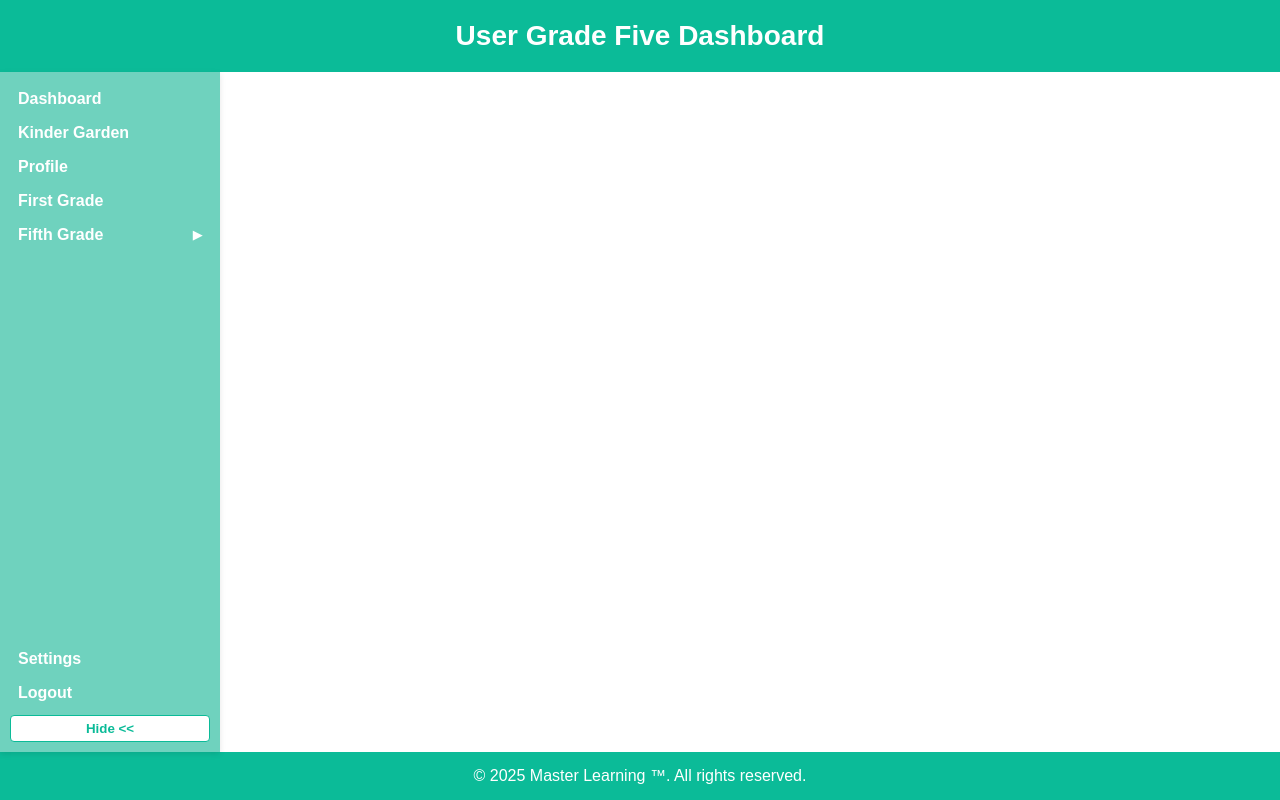
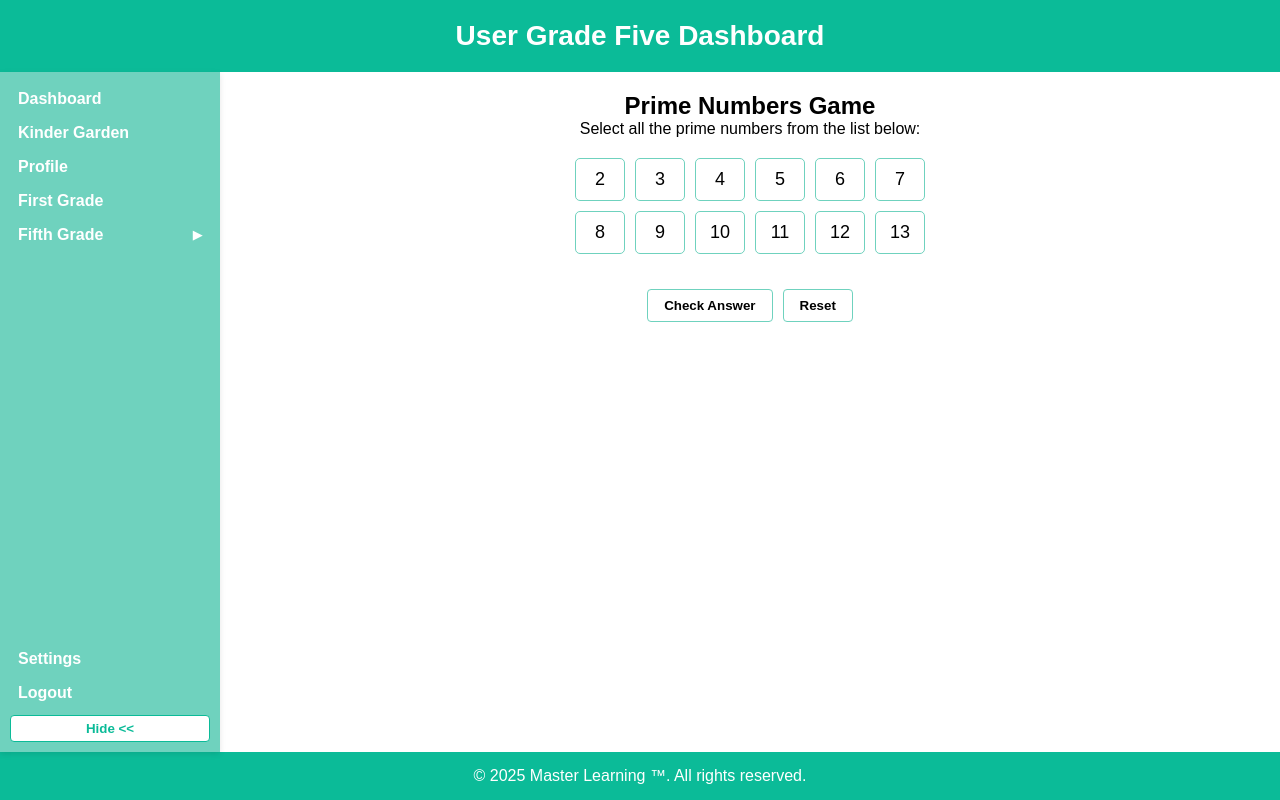
Before and after one commit to 1981master/Educations, a Vue app: page /fifth-grade/game2 in a window 1280 px wide. Built offline with nearby package versions, Linux system fonts and the light colour scheme.

Commit message:
add inital Prime numbers

```diff
--- a/src/App.vue
+++ b/src/App.vue
@@ -13,19 +13,19 @@
             label: 'Fifth Grade',
             position: 'top',
             children: [
-              { label: 'Game 1: Prime Numbers', route: '/fifth-grade/game1' },
+              { label: 'Prime Numbers', route: '/fifth-grade/game1' },
               {
-                label: 'Game 2: Fractions Puzzle',
+                label: 'Fractions Puzzle',
                 route: '/fifth-grade/game2',
               },
               {
-                label: 'Game 3: Geometry Explorer',
+                label: 'Geometry Explorer',
                 route: '/fifth-grade/game3',
               },
-              { label: 'Game 4: Math Riddles', route: '/fifth-grade/game4' },
-              { label: 'Game 5: Logic Maze', route: '/fifth-grade/game5' },
+              { label: ' Math Riddles', route: '/fifth-grade/game4' },
+              { label: 'Logic Maze', route: '/fifth-grade/game5' },
               {
-                label: 'Game 6: Equation Balance',
+                label: 'Equation Balance',
                 route: '/fifth-grade/game6',
               },
             ],
--- /dev/null
+++ b/src/components/FifthGradeComponents/PrimeNumbersGame.vue
@@ -0,0 +1,125 @@
+<template>
+  <div class="prime-game">
+    <h2>Prime Numbers Game</h2>
+    <p>Select all the prime numbers from the list below:</p>
+
+    <div class="numbers-grid">
+      <button
+        v-for="(num, index) in numbers"
+        :key="index"
+        :class="{ selected: selectedNumbers.includes(num) }"
+        @click="toggleNumber(num)"
+      >
+        {{ num }}
+      </button>
+    </div>
+
+    <div class="actions">
+      <button @click="checkAnswer">Check Answer</button>
+      <button @click="resetGame">Reset</button>
+    </div>
+
+    <div v-if="message" class="message">{{ message }}</div>
+  </div>
+</template>
+
+<script>
+  export default {
+    name: 'PrimeNumbersGame',
+    data() {
+      return {
+        numbers: [2, 3, 4, 5, 6, 7, 8, 9, 10, 11, 12, 13],
+        selectedNumbers: [],
+        message: '',
+        primes: [2, 3, 5, 7, 11, 13],
+      }
+    },
+    methods: {
+      toggleNumber(num) {
+        if (this.selectedNumbers.includes(num)) {
+          this.selectedNumbers = this.selectedNumbers.filter((n) => n !== num)
+        } else {
+          this.selectedNumbers.push(num)
+        }
+      },
+      checkAnswer() {
+        const correct =
+          this.selectedNumbers.every((n) => this.primes.includes(n)) &&
+          this.primes.every((p) => this.selectedNumbers.includes(p))
+        this.message = correct
+          ? '🎉 Correct! Well done!'
+          : '❌ Some numbers are wrong. Try again.'
+      },
+      resetGame() {
+        this.selectedNumbers = []
+        this.message = ''
+      },
+    },
+  }
+</script>
+
+<style scoped>
+  .prime-game {
+    display: flex;
+    flex-direction: column;
+    align-items: center;
+  }
+
+  .numbers-grid {
+    display: grid;
+    grid-template-columns: repeat(6, 50px);
+    gap: 10px;
+    margin: 20px 0;
+  }
+
+  .numbers-grid button {
+    padding: 10px;
+    font-size: 18px;
+    cursor: pointer;
+    border-radius: 5px;
+    border: 1px solid #6fd2be;
+    background-color: #fff;
+    transition:
+      background 0.2s,
+      color 0.2s;
+  }
+
+  .numbers-grid button.selected {
+    background-color: #6fd2be;
+    color: white;
+  }
+
+  .numbers-grid button:hover {
+    background-color: #06977a;
+    color: white;
+  }
+
+  .actions {
+    margin-top: 15px;
+    display: flex;
+    gap: 10px;
+  }
+
+  .actions button {
+    padding: 8px 16px;
+    cursor: pointer;
+    border-radius: 4px;
+    border: 1px solid #6fd2be;
+    background-color: #fff;
+    font-weight: bold;
+    transition:
+      background 0.2s,
+      color 0.2s;
+  }
+
+  .actions button:hover {
+    background-color: #06977a;
+    color: white;
+  }
+
+  .message {
+    margin-top: 15px;
+    font-size: 18px;
+    font-weight: bold;
+  }
+</style>
```
Also changed, not shown: src/router/index.js (+30 -0 lines), src/components/FifthGradeComponents/EquationBalance.vue (added), src/components/FifthGradeComponents/GeometryExplorer.vue (added), src/components/FifthGradeComponents/LogicMaze.vue (added), src/components/FifthGradeComponents/MathRiddles.vue (added), src/components/FirstGradeComponents/FractionsPuzzle.vue (added).
